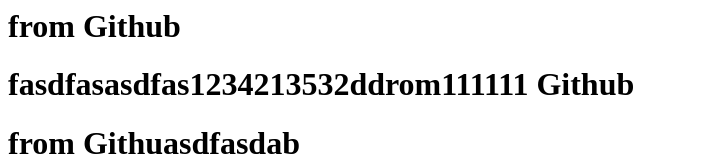
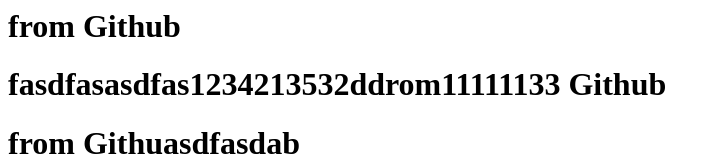
Before and after one commit to sndeep12/Collin, a plain HTML site: page index.html in a window 1280 px wide. Shown: the top 160 px of the page, without its empty margins (0-720 px from the left). Drawn offline with Linux system fonts and the light colour scheme.

Commit message:
Update index.html

```diff
--- a/index.html
+++ b/index.html
@@ -1,6 +1,6 @@
 <h1>from Github</h1>
 
-<h1>fasdfasasdfas1234213532ddrom111111 Github</h1>
+<h1>fasdfasasdfas1234213532ddrom11111133 Github</h1>
 
 <h1>from Githuasdfasdab</h1>
 <h1>from Github</h1>
```
